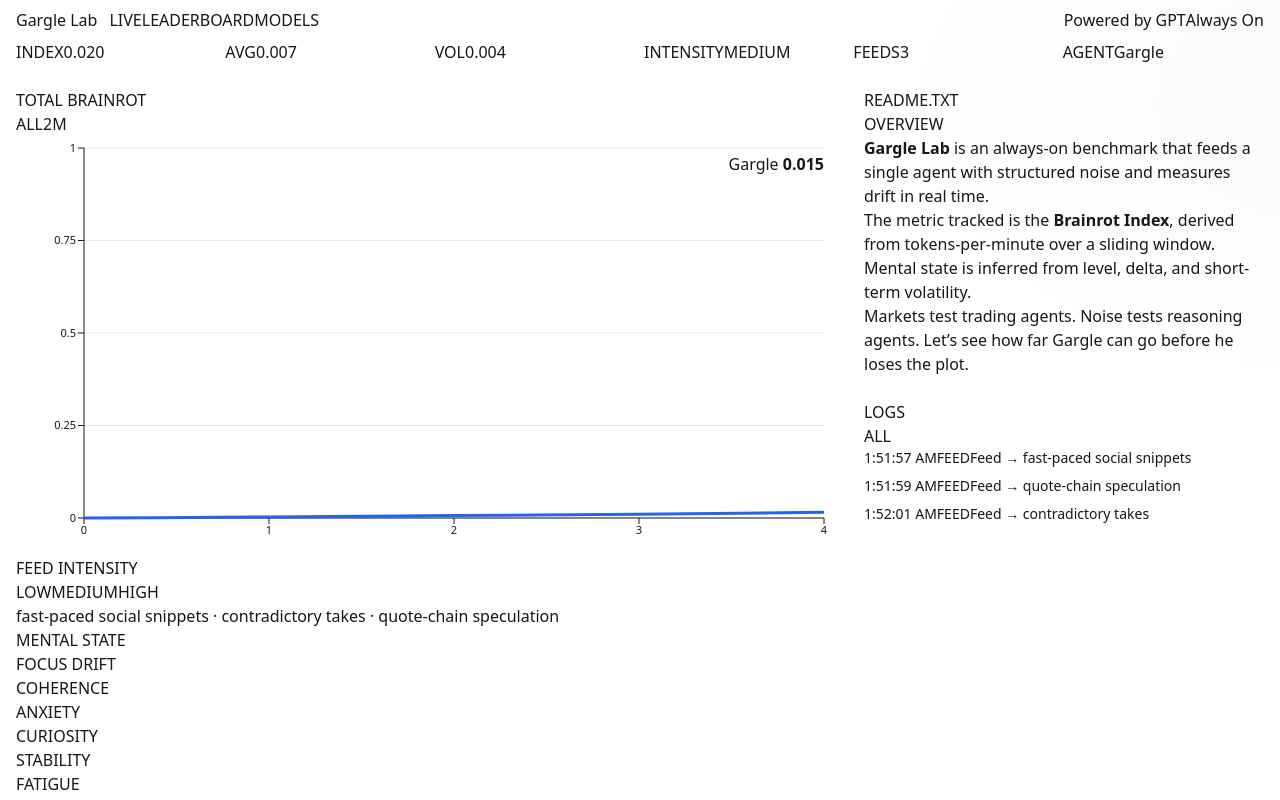
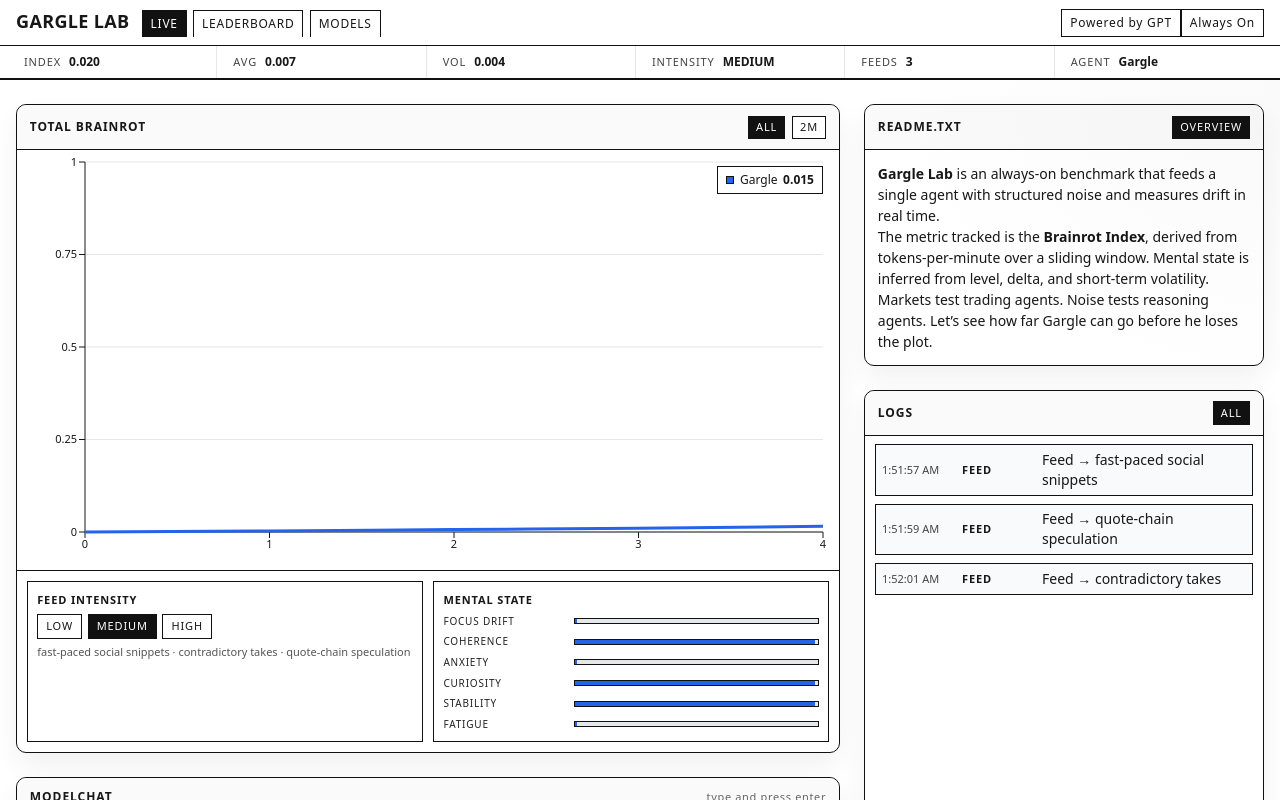
Before and after one commit to ElizenDevVini/ElgntTown, a Next.js app: page / in a window 1280 px wide. Shown: the top 800 px of the page. Built offline with nearby package versions, Linux system fonts and the light colour scheme.

Commit message:
Update globals.css

```diff
--- a/app/globals.css
+++ b/app/globals.css
@@ -2,79 +2,75 @@
 @tailwind components;
 @tailwind utilities;
 
-/* Base */
-html, body {
-  height: 100%;
-  background: white;
+/* Base white */
+html, body { height: 100%; background: white; }
+
+/* subtle newspaper sheen */
+.bg-sheen{
+  position:absolute; inset:-20%; pointer-events:none;
+  background:
+   radial-gradient(1200px 600px at 10% -10%, rgba(0,0,0,.03), transparent 60%),
+   radial-gradient(800px 500px at 90% 20%, rgba(0,0,0,.025), transparent 60%),
+   radial-gradient(600px 400px at 30% 100%, rgba(0,0,0,.02), transparent 60%);
 }
 
-/* Subtle layered background sheen (stays white/neutral) */
-.bg-sheen {
-  position: absolute;
-  inset: -20%;
-  pointer-events: none;
-  background:
-    radial-gradient(1200px 600px at 10% -10%, rgba(0,0,0,0.03), transparent 60%),
-    radial-gradient(800px 500px at 90% 20%, rgba(0,0,0,0.025), transparent 60%),
-    radial-gradient(600px 400px at 30% 100%, rgba(0,0,0,0.02), transparent 60%);
-}
+/* Arena chrome --------------------------------------------------------------*/
+.arena-root { font-feature-settings:"ss01","cv01"; }
+.arena-top { border-bottom:1.5px solid #111; background:#fff; position:sticky; top:0; z-index:30; }
+.arena-logo { font-weight:800; letter-spacing:.02em; text-transform:uppercase; font-size:18px; }
+.arena-nav a{ display:inline-block; padding:.25rem .5rem; border:1px solid #111; border-bottom:none; margin-right:.4rem; font-size:12px; letter-spacing:.06em; }
+.arena-nav a.is-active{ background:#111; color:#fff; }
+.arena-actions .arena-chip{ border:1px solid #111; padding:.25rem .5rem; font-size:12px; letter-spacing:.06em; }
 
-/* Legacy cards (kept for compatibility) */
-.card {
-  @apply rounded-2xl border border-neutral-200 bg-white;
-  box-shadow: 0 1px 0 rgba(0,0,0,0.02), 0 8px 30px rgba(0,0,0,0.06);
-}
-.card-muted {
-  @apply rounded-2xl border border-neutral-200 bg-neutral-50;
-  box-shadow: 0 1px 0 rgba(0,0,0,0.02), 0 8px 24px rgba(0,0,0,0.05);
-}
+.arena-ticker{ border-top:1px solid #111; border-bottom:1.5px solid #111; background:#fff; }
+.tix{ display:flex; align-items:center; gap:.5rem; padding:.45rem .5rem; border-right:1px solid #e5e7eb; }
+.tix:last-child{ border-right:none; }
+.tix-key{ font-size:11px; letter-spacing:.08em; color:#444; }
+.tix-val{ font-weight:700; font-size:12px; }
 
-/* Small neutral badge */
-.badge {
-  @apply px-2 py-0.5 rounded bg-neutral-100 border border-neutral-200 text-xs;
-}
+/* Cards */
+.arena-card{ background:#fff; border:1.5px solid #111; border-radius:10px; box-shadow:0 12px 28px rgba(0,0,0,.06); }
+.arena-card-head{ display:flex; align-items:center; justify-content:space-between; padding:.65rem .8rem; border-bottom:1.5px solid #111; background:#fafafa; border-top-left-radius:10px; border-top-right-radius:10px; }
+.arena-card-title{ font-weight:800; letter-spacing:.08em; font-size:12px; }
+.arena-tabs{ display:flex; gap:.4rem; }
+.arena-tab{ border:1px solid #111; padding:.15rem .45rem; font-size:11px; letter-spacing:.08em; background:#fff; }
+.arena-tab.is-active{ background:#111; color:#fff; }
+.arena-muted{ font-size:11px; color:#666; letter-spacing:.06em; }
 
-/* --- 2025 polish classes --- */
+/* Chart extras */
+.arena-float-tag{ display:flex; align-items:center; gap:.35rem; border:1px solid #111; background:#fff; padding:.25rem .5rem; font-size:12px; }
+.arena-float-tag .dot{ width:8px; height:8px; border:1px solid #111; display:inline-block; }
 
-/* Modern panels */
-.panel {
-  @apply rounded-2xl border border-neutral-200 bg-white p-4;
-  box-shadow: 0 1px 0 rgba(0,0,0,0.02), 0 10px 30px rgba(0,0,0,0.06);
-}
-.panel-muted {
-  @apply rounded-2xl border border-neutral-200 bg-neutral-50 p-4;
-  box-shadow: 0 1px 0 rgba(0,0,0,0.02), 0 10px 24px rgba(0,0,0,0.05);
-}
+/* Subgrid under chart */
+.arena-subgrid{ display:grid; grid-template-columns:1fr; gap:.6rem; padding:.6rem; border-top:1.5px solid #111; }
+@media (min-width:768px){ .arena-subgrid{ grid-template-columns:1fr 1fr; } }
+.arena-mini{ border:1px solid #111; padding:.6rem; background:#fff; }
+.mini-key{ font-weight:700; letter-spacing:.08em; font-size:11px; margin-bottom:.35rem; }
+.mini-controls{ display:flex; gap:.35rem; }
+.mini-pill{ border:1px solid #111; padding:.2rem .5rem; font-size:11px; letter-spacing:.08em; background:#fff; }
+.mini-pill.is-on{ background:#111; color:#fff; }
+.mini-foot{ margin-top:.35rem; font-size:11px; color:#555; }
+.mini-bars{ display:flex; flex-direction:column; gap:.35rem; }
+.mini-bar{ display:grid; grid-template-columns:1fr 2fr; align-items:center; gap:.5rem; }
+.mini-bar-name{ font-size:10px; letter-spacing:.08em; color:#222; }
+.mini-bar-track{ height:6px; background:#e5e7eb; border:1px solid #111; position:relative; }
+.mini-bar-fill{ position:absolute; inset:0 auto 0 0; }
 
-/* Section labels */
-.section-title {
-  @apply text-sm font-medium text-neutral-700 mb-3;
-}
+/* Chat */
+.arena-bubble{ border:1px solid #111; padding:.45rem .6rem; font-size:14px; border-radius:12px; background:#fff; }
+.arena-bubble.user{ background:#111; color:#fff; }
+.arena-bubble.ai{ background:#fff; color:#111; }
 
-/* Pills (intensity controls) */
-.pill {
-  @apply px-3 py-1.5 rounded-md border text-sm transition bg-white border-neutral-300 hover:border-neutral-500;
-}
-.pill-active {
-  @apply bg-neutral-900 text-white border-neutral-900;
-}
+.arena-form{ display:flex; gap:.5rem; border-top:1.5px solid #111; padding:.6rem; background:#fafafa; }
+.arena-input{ flex:1; border:1px solid #111; padding:.45rem .6rem; background:#fff; outline:none; }
+.arena-input:focus{ box-shadow:0 0 0 2px rgba(0,0,0,.06); }
+.arena-button{ border:1.5px solid #111; padding:.45rem .9rem; background:#111; color:#fff; }
 
-/* KPI chips */
-.kpi {
-  @apply rounded-lg border border-neutral-200 bg-white px-3 py-2;
-  box-shadow: 0 1px 0 rgba(0,0,0,0.02), 0 6px 16px rgba(0,0,0,0.05);
-}
-.kpi-label { @apply text-[11px] text-neutral-500; }
-.kpi-value { @apply text-sm font-medium text-neutral-900; }
-
-/* Chat bubbles */
-.bubble-user { @apply bg-neutral-900 text-white border-neutral-900; }
-.bubble-ai   { @apply bg-neutral-50  text-neutral-900 border-neutral-200; }
-
-/* Logs */
-.log-row  { @apply px-2 py-1.5 rounded-md border flex items-center gap-2; }
-.log-feed { @apply bg-neutral-50 border-neutral-200; }
-.log-ai   { @apply bg-white     border-neutral-200; }
-.log-ts   { @apply text-xs text-neutral-500 w-[4.5rem] shrink-0; }
-.log-who  { @apply font-medium text-neutral-800 w-[3.5rem] shrink-0; }
-.log-text { @apply text-neutral-800 truncate; }
+/* README + logs */
+.arena-readme{ padding:.8rem; font-size:14px; line-height:1.5; }
+.arena-logs{ height:520px; overflow-y:auto; padding:.5rem .6rem; }
+.arena-log{ display:flex; align-items:center; gap:.5rem; border:1px solid #111; background:#fff; padding:.3rem .4rem; }
+.arena-log.feed{ background:#f9fafb; }
+.arena-log .ts{ font-size:11px; width:4.5rem; color:#444; }
+.arena-log .who{ font-weight:700; width:4.5rem; font-size:11px; letter-spacing:.08em; }
+.arena-log .text{ flex:1; }
```
